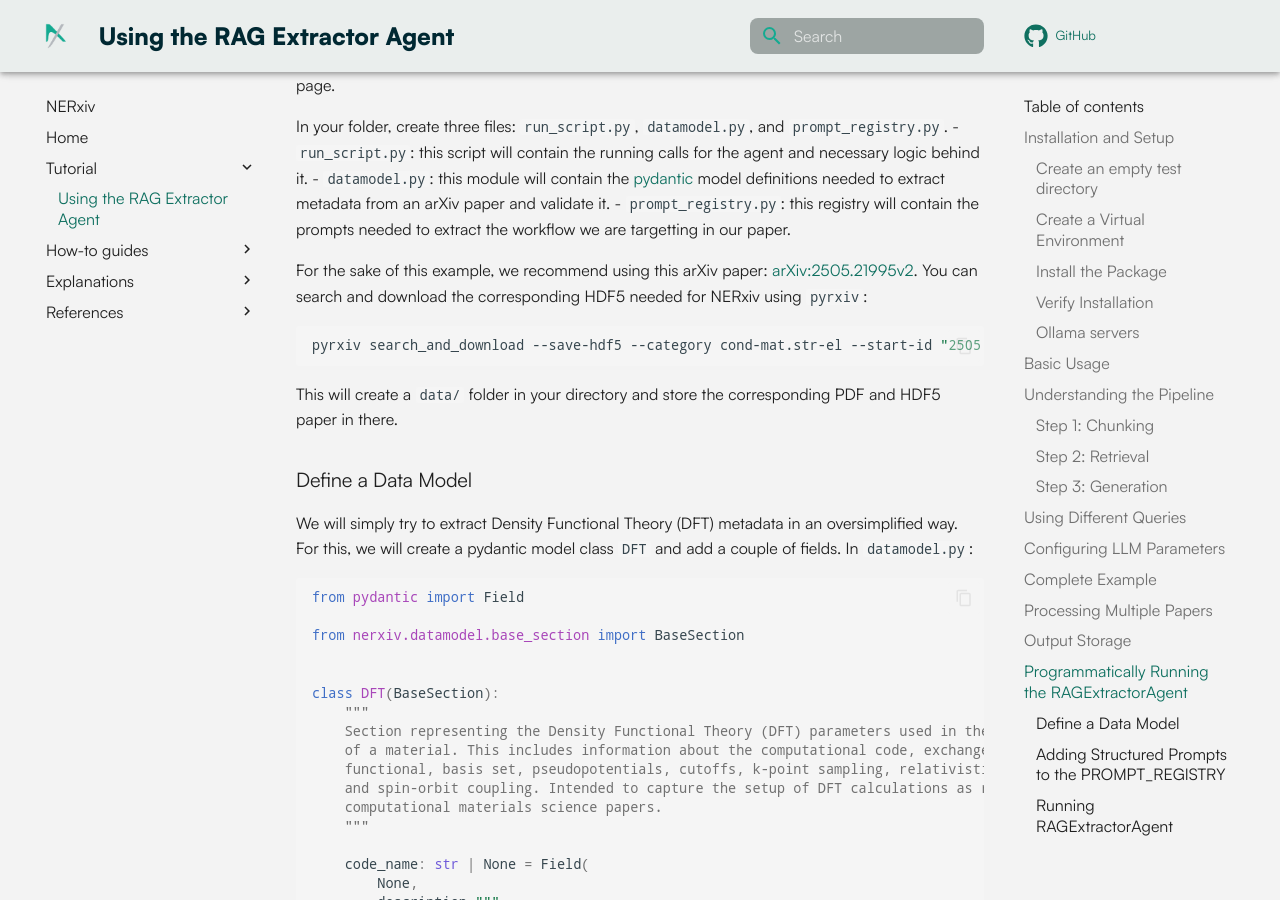
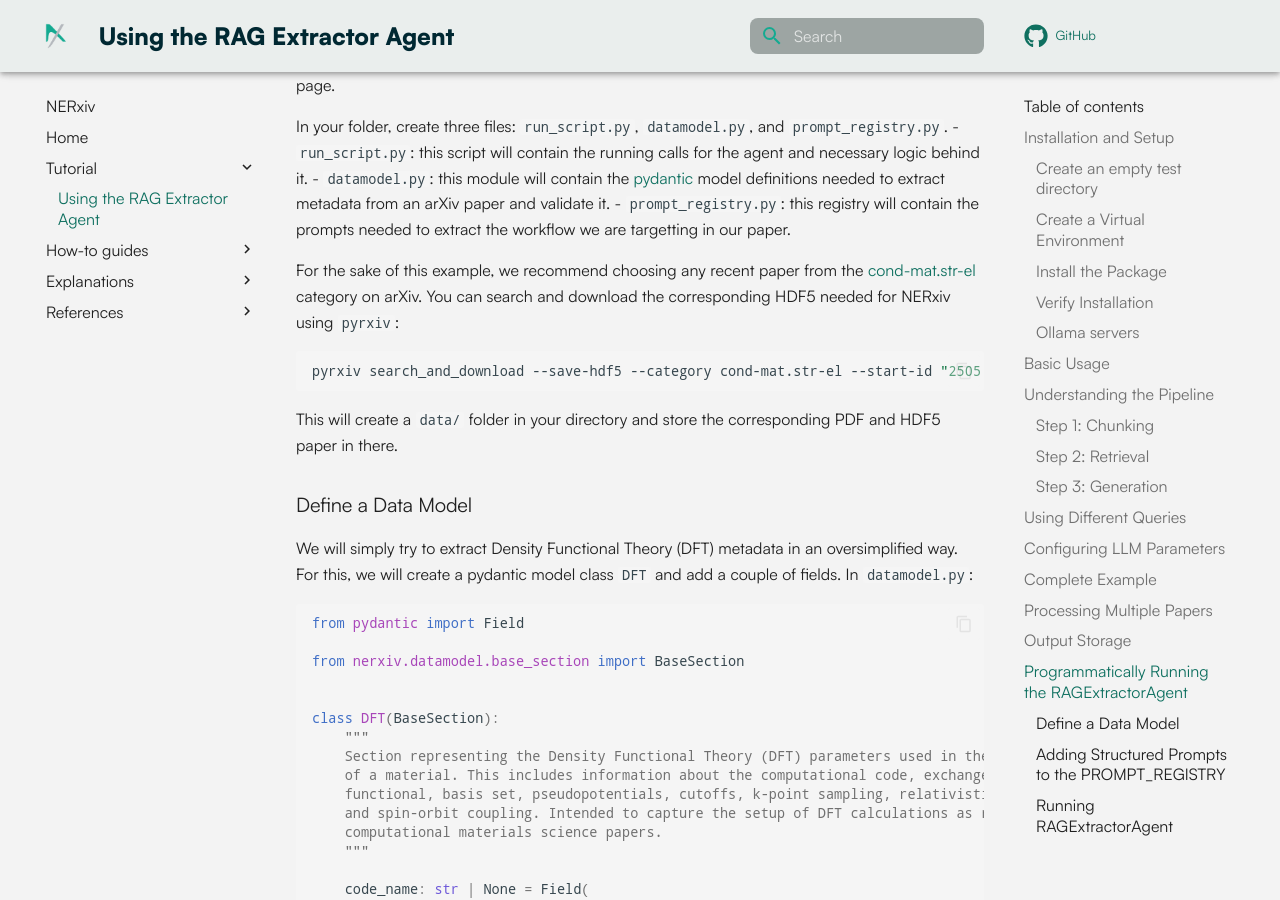
Before and after one commit to JosePizarro3/NERxiv, an MkDocs documentation site: the page built from docs/tutorials/rag_extractor_tutorial.md, in a window 1280 px wide and 900 px high, scrolled down 7551 px. Built offline with MkDocs 1.6.1 and Material for MkDocs 9.7.7, drawn with Linux system fonts in a browser that asks for light colours; comment, search, counter and statistics services are not loaded; the version menu is left out.

Commit message:
Avoid specific arxiv id for the tutorial

````diff
--- a/docs/tutorials/rag_extractor_tutorial.md
+++ b/docs/tutorials/rag_extractor_tutorial.md
@@ -318,7 +318,7 @@ In your folder, create three files: `run_script.py`, `datamodel.py`, and `prompt
 - `datamodel.py`: this module will contain the [pydantic](https://docs.pydantic.dev/latest/) model definitions needed to extract metadata from an arXiv paper and validate it.
 - `prompt_registry.py`: this registry will contain the prompts needed to extract the workflow we are targetting in our paper.
 
-For the sake of this example, we recommend using this arXiv paper: [arXiv:2505.21995v2](https://arxiv.org/abs/2505.21995v2). You can search and download the corresponding HDF5 needed for NERxiv using `pyrxiv`:
+For the sake of this example, we recommend choosing any recent paper from the [cond-mat.str-el](https://arxiv.org/list/cond-mat.str-el/recent) category on arXiv. You can search and download the corresponding HDF5 needed for NERxiv using `pyrxiv`:
 
 ```bash
 pyrxiv search_and_download --save-hdf5 --category cond-mat.str-el --start-id "2505.21995v2" --n-papers 1
````
